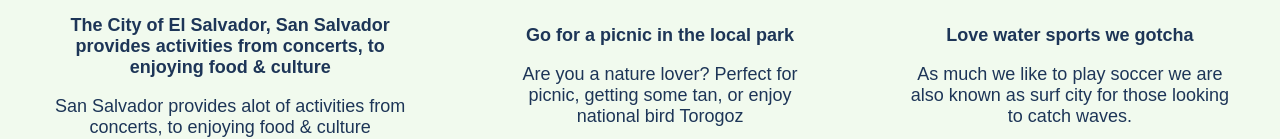
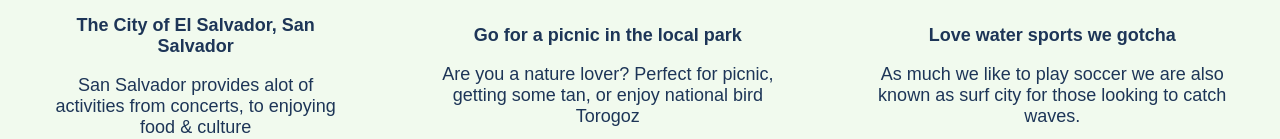
Before and after one commit to chrisdiazaguilar/08.VisitElSalvador, a plain HTML site: page index.html in a window 1280 px wide. Shown: the part 895-1034 px from the top of the page. Drawn offline with Linux system fonts and the light colour scheme.

Commit message:
Updated index.html

```diff
--- a/index.html
+++ b/index.html
@@ -23,10 +23,7 @@
             src="images/sansalvador.jpg"
             alt="eagle eye of San Salvador at night"
           />
-          <p class="boldText">
-            The City of El Salvador, San Salvador provides activities from
-            concerts, to enjoying food & culture
-          </p>
+          <p class="boldText">The City of El Salvador, San Salvador</p>
           <p>
             San Salvador provides alot of activities from concerts, to enjoying
             food & culture
```
